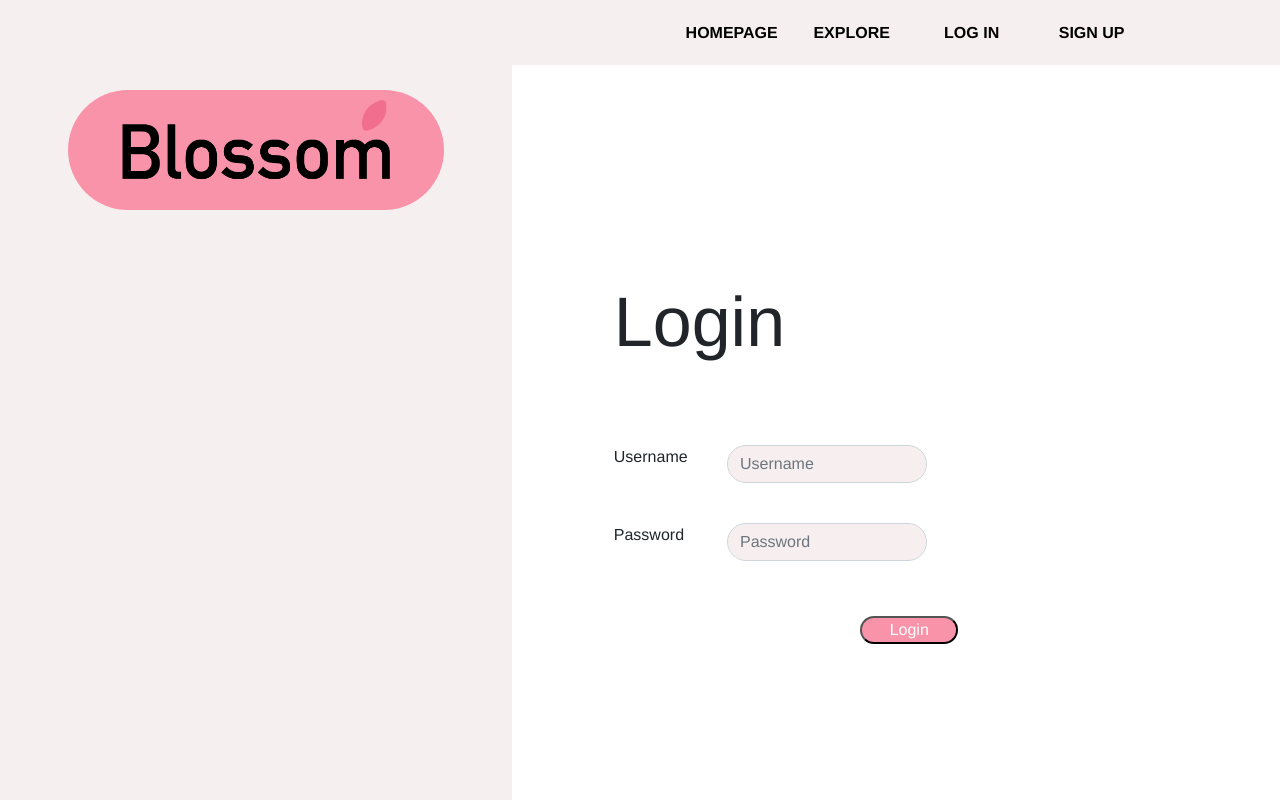
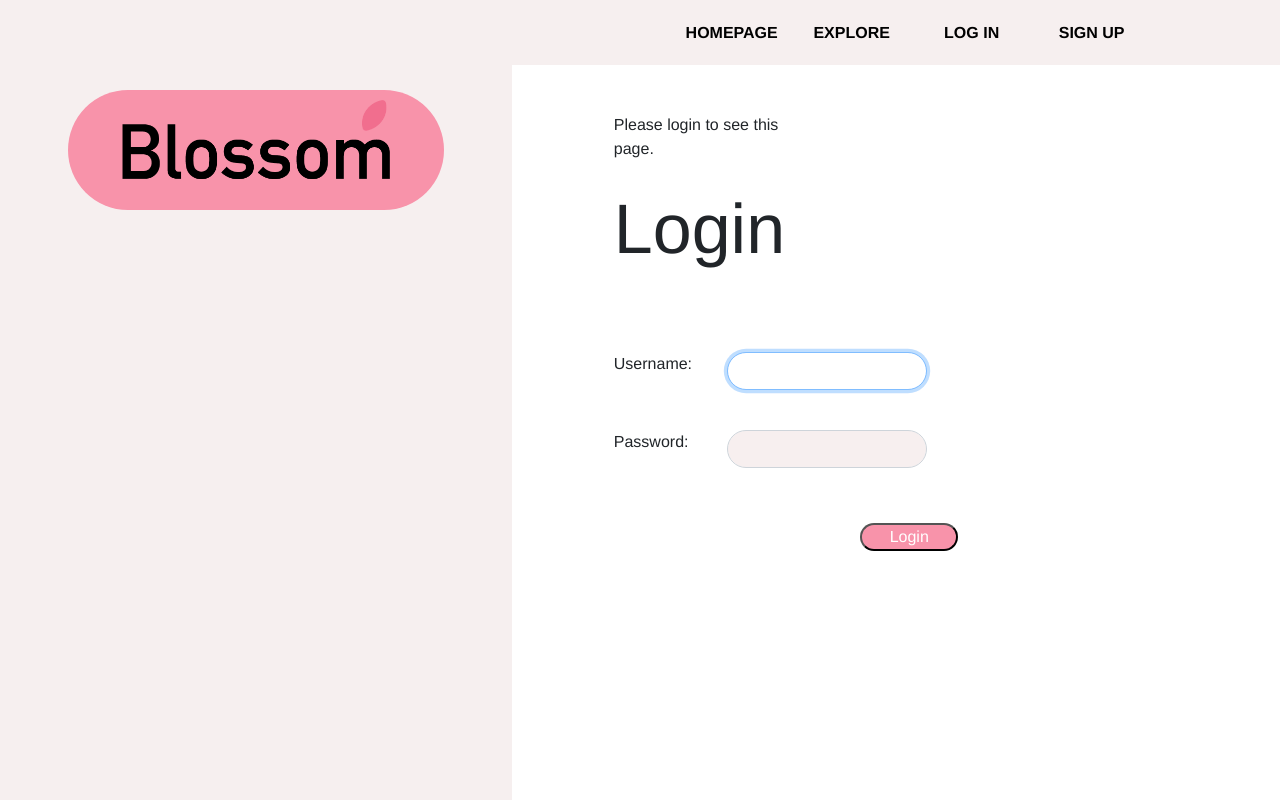
Before and after one commit to ada-vu/teamfinder, a Django app: page /accounts/login/?next=/core/projects/create/ in a window 1280 px wide. Run offline with Django 3.2, Linux system fonts and the light colour scheme; some libraries are stand-ins or nearby versions.

Commit message:
Add signup and login backend and fix their top margin

```diff
--- /dev/null
+++ b/core/forms.py
@@ -0,0 +1,4 @@
+from django.core.exceptions import ValidationError
+from django.utils.translation import ugettext_lazy as _
+
+from django import forms
--- a/core/static/css/login.css
+++ b/core/static/css/login.css
@@ -2,26 +2,26 @@ body {
   font-family: "Lato", sans-serif;
 }
 
-.main-head{
+.main-head {
   height: 150px;
-    background: #FFF;
+  background: #fff;
 }
 
 .form-control {
   width: 240%;
   border-radius: 70px;
-    background-color: #F7EFEF;
+  background-color: #f7efef;
 }
 
-.login-text {
+.auth-label-text {
   font-size: 70px;
-    margin-bottom:70px;
+  margin-bottom: 70px;
   width: fit-content;
 }
 
 .sidenav {
   height: 100%;
-    background-color: #F6EFEF;
+  background-color: #f6efef;
   overflow-x: hidden;
   padding-top: 20px;
 }
@@ -31,42 +31,26 @@ body {
 }
 
 @media screen and (max-height: 450px) {
-    .sidenav {padding-top: 15px;}
-}
-
-@media screen and (max-width: 450px) {
-    .login-form{
-        margin-top: 10%;
-    }
-
-    .register-form{
-        margin-top: 10%;
+  .sidenav {
+    padding-top: 15px;
   }
 }
 
-@media screen and (min-width: 768px){
-    .main{
+@media screen and (min-width: 768px) {
+  .main {
     margin-left: 45%;
   }
 
-    .sidenav{
+  .sidenav {
     width: 40%;
     position: fixed;
     z-index: 1000;
     top: 0;
     left: 0;
   }
-
-    .login-form{
-        margin-top: 80%;
 }
 
-    .register-form{
-        margin-top: 20%;
-    }
-}
-
-.login-main-text{
+.login-main-text {
   margin-top: 2%;
   padding: 60px;
   color: #000;
@@ -74,23 +58,23 @@ body {
   font-family: Verdana (sans-serif);
 }
 
-.login-main-text h2{
+.login-main-text h2 {
   font-weight: 350;
   font-size: 80px;
 }
 
-.btn-black{
+.btn-black {
   background-color: #000 !important;
   color: #fff;
 }
 
 .center {
   margin: auto;
-    width:auto;
+  width: auto;
   padding: 10px;
   height: 120px;
   z-index: -1;
-    left:125px;
+  left: 125px;
   background-color: #f893aa;
   border-radius: 70px;
   text-align: center;
--- a/requirements.txt
+++ b/requirements.txt
@@ -1,6 +1,7 @@
 dj-database-url==0.5.0
 Django==3.2
 django-cors-headers==3.7.0
+django-widget-tweaks==1.4.8
 djangorestframework==3.12.4
 gunicorn==20.1.0
 Pillow==8.2.0
--- a/teamfinder/settings.py
+++ b/teamfinder/settings.py
@@ -39,6 +39,7 @@ INSTALLED_APPS = [
     'django.contrib.sessions',
     'django.contrib.messages',
     'django.contrib.staticfiles',
+    'widget_tweaks',
     # our application(s)
     'core.apps.CoreConfig',
 ]
--- a/teamfinder/urls.py
+++ b/teamfinder/urls.py
@@ -27,7 +27,7 @@ urlpatterns = [
     path('about', core_views.about, name="about"),
 
     path('accounts/', include('django.contrib.auth.urls')),
-    path('accounts/signup', core_views.signup, name="signup"),
+    path('accounts/signup', core_views.SignUpView.as_view(), name="signup"),
     path('accounts/profile', core_views.profile, name="user-profile"),
 
     path('core/', include('core.urls')),
--- a/templates/registration/logged_out.html
+++ b/templates/registration/logged_out.html
@@ -3,7 +3,7 @@
 {% block content %}
 
 {% load static %}
-<link href="{% static 'css/logged_out.css'%}" rel="stylesheet">
+<link href="{% static 'css/logged-out.css'%}" rel="stylesheet">
 
 <header>
     <h2> You have been signed out! </h2>
--- a/templates/registration/login.html
+++ b/templates/registration/login.html
@@ -1,10 +1,11 @@
-{% extends "base_generic.html" %}
+{% extends "base_generic.html" %} {% block content %}
+<meta
+  name="google-signin-client_id"
+  content="207011433677-q1rgc6epl3uuuhivibjvlam0vv0fk6o8.apps.googleusercontent.com"
+/>
 
-{% block content %}
-<meta name="google-signin-client_id" content="207011433677-q1rgc6epl3uuuhivibjvlam0vv0fk6o8.apps.googleusercontent.com">
-
-{% load static %}
-<link rel="stylesheet" type="text/css" href="{% static 'css/login.css' %}">
+{% load widget_tweaks %} {% load static %}
+<link rel="stylesheet" type="text/css" href="{% static 'css/login.css' %}" />
 
 <div class="sidenav">
   <div class="login-main-text text-center">
@@ -15,45 +16,55 @@
 
   <!-- image for login on the left -->
   <div>
-        <img >
+    <img />
   </div>
 </div>
 
 <div class="main">
   <div class="col-md-5">
+    <div class="login-form">
+      {% if next %} {% if user.is_authenticated %}
+      <p>Your account doesn't have access to this page.</p>
+      {% else %}
+      <p>Please login to see this page.</p>
+      {% endif %} {% endif %}
 
-        <div class="login-form">
-            <div class="login-text">Login</div>
+      <div class="auth-label-text">Login</div>
 
-            <form method="POST">
+      <form method="POST" action="{% url 'login' %}">
+        {% csrf_token %}
 
         <div class="form-group">
-                    <div class="row ">
-                        <div class="col">Username</div>
+          <div class="row">
+            <div class="col">{{ form.username.label_tag }}</div>
 
             <div class="col">
-                            <input type="text" class="form-control" placeholder="Username">
-                        </div>
-                    </div>
-
-                </div>
-
-                <br>
-
-                <div class="form-group">
-                    <div class="row align-items-start">
-                        <div class="col">Password</div>
-
-                        <div class="col">
-                            <input type="text" class="form-control" placeholder="Password">
+              {{ form.username|add_class:"form-control" }}
             </div>
           </div>
         </div>
 
-                <button type="submit" class="submit-button">Login</button>
+        <br />
+
+        <div class="form-group">
+          <div class="row align-items-start">
+            <div class="col">{{ form.password.label_tag }}</div>
+
+            <div class="col">
+                {{ form.password|add_class:"form-control" }}
+            </div>
+          </div>
+        </div>
+        {% if form.errors %}
+        <p class="text-danger">
+            Your username and password did not match. Please try again.
+        </p>
+        {% endif %}
+
+        <input type="submit" class="submit-button" value="Login" />
+        <input type="hidden" name="next" value="{{ next }}" />
       </form>
     </div>
-
   </div>
 </div>
 
```
Also changed, not shown: core/static/css/signup.css (+18 -34 lines), core/templates/core/signup.html (+39 -28 lines), core/views.py (+6 -2 lines), core/static/css/logged-out.css (renamed from core/static/css/logged_out.css). Lines whose indentation alone changed are shown as unchanged.
